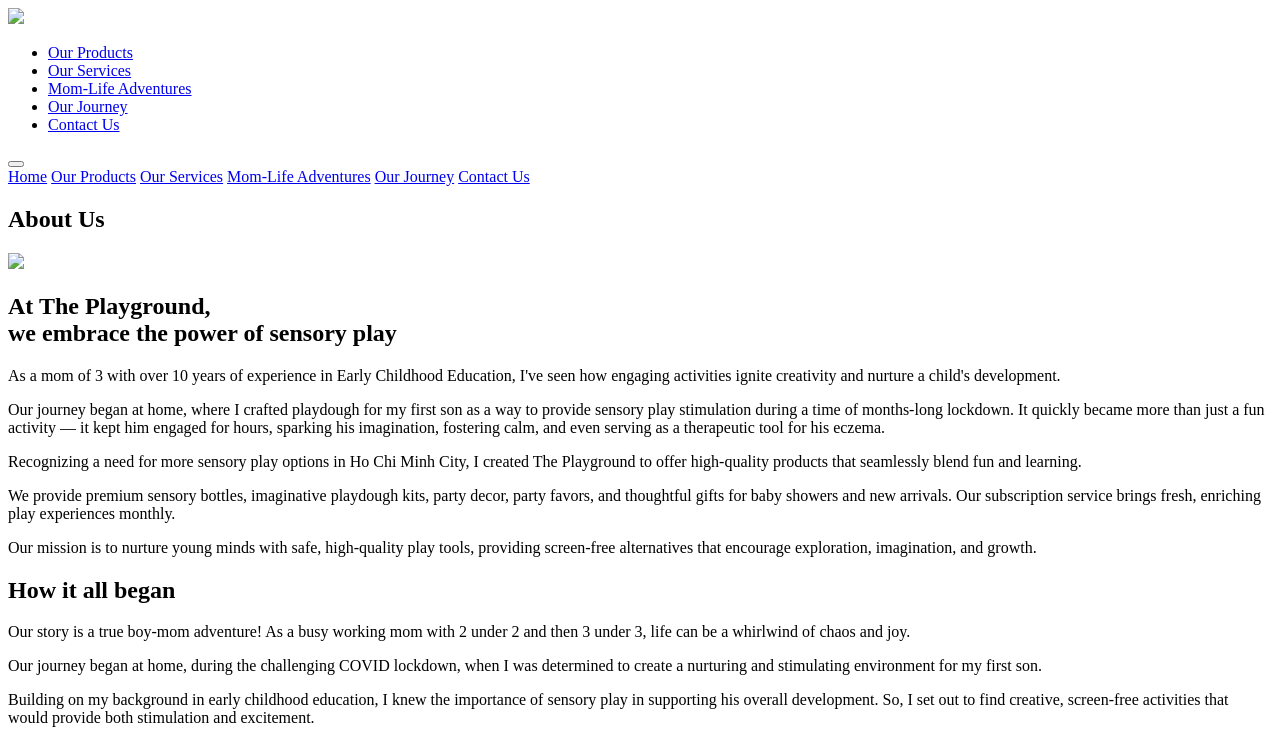
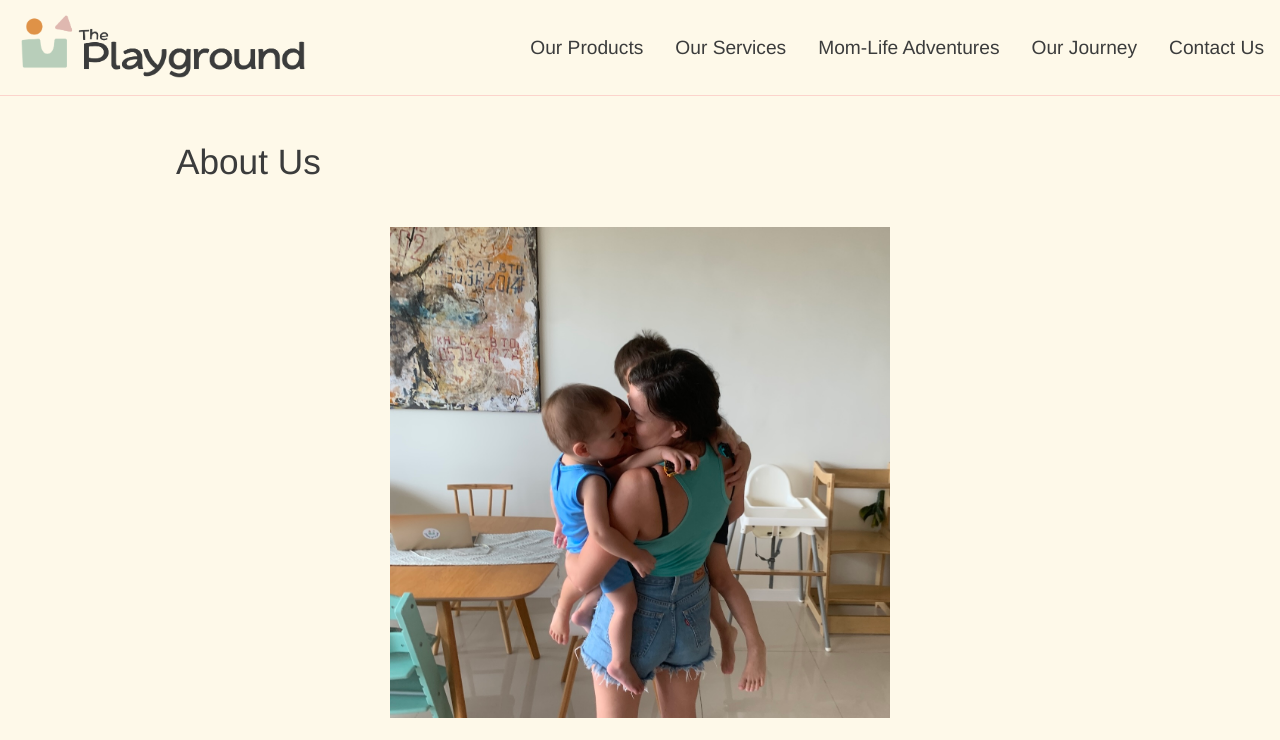
Before and after one commit to Vietos94/git_practice, a plain HTML site: page about.html in a window 1280 px wide. Shown: the top 740 px of the page. Drawn offline with Linux system fonts and the light colour scheme; the site is published under a folder, as on GitHub Pages, so addresses that start at the root find nothing.

Commit message:
Update about.html

```diff
--- a/about.html
+++ b/about.html
@@ -3,12 +3,12 @@
   <head>
     <meta charset="utf-8" />
     <meta name="viewport" content="width=device-width, initial-scale=1.0" />
-    <link href="/css/reset.css" rel="stylesheet" />
-    <link href="/css/styles.css" rel="stylesheet" />
-    <link href="/css/hamburgers.css" rel="stylesheet" />
+    <link href="./css/reset.css" rel="stylesheet" />
+    <link href="./css/styles.css" rel="stylesheet" />
+    <link href="./css/hamburgers.css" rel="stylesheet" />
     <link
       rel="shortcut icon"
-      href="/images/png/logo_the_playground-12.png"
+      href="./images/png/logo_the_playground-12.png"
       type="image/x-icon"
     />
     <title>The Playground</title>
@@ -18,21 +18,21 @@
     <header id="header" class="site-header">
       <nav role="navigation" class="site-nav">
         <a href="index.html"
-          ><img src="/images/png/logo_the_playground-07.png" class="logo"
+          ><img src="./images/png/logo_the_playground-07.png" class="logo"
         /></a>
 
         <ul class="nav-list">
           <li>
-            <a href="/products.html">Our Products</a>
+            <a href="./products.html">Our Products</a>
           </li>
           <li>
-            <a href="/services.html">Our Services</a>
+            <a href="./services.html">Our Services</a>
           </li>
           <li>
-            <a href="/adventures.html">Mom-Life Adventures</a>
+            <a href="./adventures.html">Mom-Life Adventures</a>
           </li>
           <li>
-            <a href="/about.html">Our Journey</a>
+            <a href="./about.html">Our Journey</a>
           </li>
           <li>
             <a href="#contact">Contact Us</a>
@@ -52,11 +52,11 @@
             </span>
           </button>
           <div class="dropdown-content" id="myDropdown">
-            <a href="/index.html">Home</a>
-            <a href="/products.html">Our Products</a>
-            <a href="/services.html">Our Services</a>
-            <a href="/adventures.html">Mom-Life Adventures</a>
-            <a href="/about.html">Our Journey</a>
+            <a href="./index.html">Home</a>
+            <a href="./products.html">Our Products</a>
+            <a href="./services.html">Our Services</a>
+            <a href="./adventures.html">Mom-Life Adventures</a>
+            <a href="./about.html">Our Journey</a>
             <a href="#contact">Contact Us</a>
           </div>
         </div>
@@ -68,7 +68,7 @@
         <h1>About Us</h1>
 
         <div class="about-us-img-container">
-          <img src="/images/chloe+3.JPG" class="chloe-boys" />
+          <img src="./images/chloe+3.JPG" class="chloe-boys" />
         </div>
 
         <article class="origin-article">
@@ -214,7 +214,7 @@
       <p>© Copyright 2024. All rights reserved</p>
     </footer>
   </body>
-  <script src="/JS/script.js"></script>
+  <script src="./JS/script.js"></script>
   <script
     src="https://kit.fontawesome.com/d7da6118d4.js"
     crossorigin="anonymous"
```
